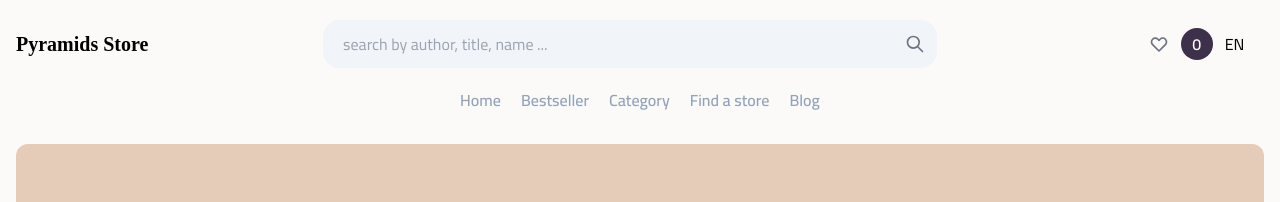
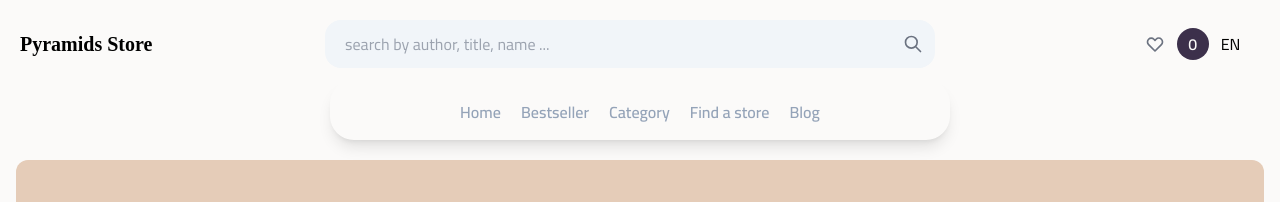
Before and after one commit to MohammadKhallaf/react-tw-bookstore, a React (Create React App) app: page / in a window 1280 px wide. Shown: the top 202 px of the page. Built offline with nearby package versions, Linux system fonts and the light colour scheme; no server answers; some icons are missing; a web font is replaced by a local one.

Commit message:
update site nav

```diff
--- a/src/App.tsx
+++ b/src/App.tsx
@@ -25,6 +25,7 @@ function App() {
   return (
     <>
       <Navbar />
+      <div className="mt-20 md:mt-[10rem]"></div>
       <main className="container mx-auto">
         <HeroSection />
         <section className="mt-5">
--- a/src/components/Navbar/MobileNavbar.tsx
+++ b/src/components/Navbar/MobileNavbar.tsx
@@ -1,20 +1,22 @@
 import {
   SearchIcon,
   HeartIcon as OutlinedHeart,
+  MenuIcon,
 } from "@heroicons/react/outline";
 import Sitebar from "./Sitebar";
 interface Props {
   isShow: boolean;
+  toggleShow: () => void;
 }
 const MobileNavbar = (props: Props) => {
   return (
     <div
-      className={`bg-lightCofee
+      className={`
       flex flex-col md:hidden
       rounded-b-xl
-      pt-[4rem] pb-3 px-5 w-full
+      pt-3 pb-3 px-5 w-full mt-[3rem]
       transition-all ease-out duration-500 drop-shadow-md
-      absolute left-0 right-0
+      fixed left-0 right-0 z-10 bg-calmWhite
       ${props.isShow ? "top-0" : "-top-[30rem]"}`}
     >
       <Sitebar direction="col" />
--- a/src/components/Navbar/Sitebar.tsx
+++ b/src/components/Navbar/Sitebar.tsx
@@ -1,14 +1,18 @@
 const Sitebar = ({ direction }: { direction: string }) => {
   return (
     <nav
-      className={`justify-center py-5 flex-${direction}  ${
-        direction === "row" ? "hidden md:flex" : ""
-      }`}>
+      className={`justify-center pt-5 pb-3 flex-${direction}  ${
+        direction === "row"
+          ? "hidden md:flex shadow-lg min-w-fit w-1/2 mx-auto px-9 md:pb-4 rounded-3xl mt-3"
+          : ""
+      }`}
+    >
       <ul
         className={`flex flex-${direction} ${
-          direction === "row" ? "space-x-5" : "space-y-3"
-        } select-none font-semibold`}>
-        <li className="nav__item">Home</li>
+          direction === "row" ? "space-x-5" : "space-y-4 items-center"
+        } select-none font-semibold`}
+      >
+        <li className="nav__item active">Home</li>
         <li className="nav__item">Bestseller</li>
         <li className="nav__item">Category</li>
         <li className="nav__item">Find a store</li>
--- a/src/components/Navbar/index.tsx
+++ b/src/components/Navbar/index.tsx
@@ -3,6 +3,7 @@ import { useState } from "react";
 import {
   SearchIcon,
   HeartIcon as OutlinedHeart,
+  XIcon,
 } from "@heroicons/react/outline";
 import { HeartIcon as SolidHeart } from "@heroicons/react/solid";
 import MenuIcon from "@heroicons/react/solid/MenuIcon";
@@ -16,8 +17,9 @@ export function Navbar(props: NavbarProps) {
     setShow((prevState) => !prevState);
   };
   return (
-    <header className="container pt-5 pb-3 mx-auto">
-      <div className="flex w-full items-center relative z-10">
+    <>
+      <header className="pt-5 pb-3 mx-auto fixed z-20 top-0 bg-calmWhite left-0 right-0 px-5">
+        <div className="flex w-full items-center relative container">
           {/* logo */}
           <h1 className=" text-xl font-bold font-nova select-none whitespace-nowrap basis-[100%] md:basis-[25%]">
             Pyramids Store
@@ -45,15 +47,22 @@ export function Navbar(props: NavbarProps) {
             </span>
             <span>EN</span>
           </div>
-
+          {!isShow ? (
             <MenuIcon
               className="w-5 h-5 md:hidden hover:cursor-pointer hover:text-lightViolet"
               onClick={toggleMobileNav}
             />
+          ) : (
+            <XIcon
+              className="w-5 h-5 md:hidden hover:cursor-pointer hover:text-lightViolet"
+              onClick={toggleMobileNav}
+            />
+          )}
         </div>
 
-      <MobileNavbar isShow={isShow} />
         <Sitebar direction="row" />
       </header>
+      <MobileNavbar isShow={isShow} toggleShow={toggleMobileNav} />
+    </>
   );
 }
--- a/src/index.css
+++ b/src/index.css
@@ -567,12 +567,6 @@ video {
 .relative{
   position: relative;
 }
-.inset-0{
-  top: 0px;
-  right: 0px;
-  bottom: 0px;
-  left: 0px;
-}
 .inset-y-0{
   top: 0px;
   bottom: 0px;
@@ -583,17 +577,20 @@ video {
 .bottom-4{
   bottom: 1rem;
 }
-.right-0{
-  right: 0px;
+.top-0{
+  top: 0px;
 }
 .left-0{
   left: 0px;
 }
-.top-0{
-  top: 0px;
+.right-0{
+  right: 0px;
 }
 .-top-\[30rem\]{
   top: -30rem;
+}
+.z-20{
+  z-index: 20;
 }
 .z-10{
   z-index: 10;
@@ -601,6 +598,9 @@ video {
 .mx-auto{
   margin-left: auto;
   margin-right: auto;
+}
+.mt-20{
+  margin-top: 5rem;
 }
 .mt-5{
   margin-top: 1.25rem;
@@ -610,6 +610,9 @@ video {
 }
 .mt-3{
   margin-top: 0.75rem;
+}
+.mt-\[3rem\]{
+  margin-top: 3rem;
 }
 .flex{
   display: flex;
@@ -626,11 +629,11 @@ video {
 .h-\[50vh\]{
   height: 50vh;
 }
+.h-7{
+  height: 1.75rem;
+}
 .h-5{
   height: 1.25rem;
-}
-.h-7{
-  height: 1.75rem;
 }
 .min-h-\[15rem\]{
   min-height: 15rem;
@@ -641,14 +644,21 @@ video {
 .w-\[10vh\]{
   width: 10vh;
 }
-.w-5{
-  width: 1.25rem;
-}
 .w-\[80\%\]{
   width: 80%;
 }
 .w-7{
   width: 1.75rem;
+}
+.w-5{
+  width: 1.25rem;
+}
+.w-1\/2{
+  width: 50%;
+}
+.min-w-fit{
+  min-width: -moz-fit-content;
+  min-width: fit-content;
 }
 .grow{
   flex-grow: 1;
@@ -661,31 +671,6 @@ video {
 }
 .basis-\[25\%\]{
   flex-basis: 25%;
-}
-@keyframes bounce{
-
-  0%, 100%{
-    transform: translateY(-25%);
-    animation-timing-function: cubic-bezier(0.8,0,1,1);
-  }
-
-  50%{
-    transform: none;
-    animation-timing-function: cubic-bezier(0,0,0.2,1);
-  }
-}
-.animate-bounce{
-  animation: bounce 1s infinite;
-}
-@keyframes ping{
-
-  75%, 100%{
-    transform: scale(2);
-    opacity: 0;
-  }
-}
-.animate-ping{
-  animation: ping 1s cubic-bezier(0, 0, 0.2, 1) infinite;
 }
 @keyframes pulse{
 
@@ -749,10 +734,10 @@ video {
   margin-right: calc(1.25rem * var(--tw-space-x-reverse));
   margin-left: calc(1.25rem * calc(1 - var(--tw-space-x-reverse)));
 }
-.space-y-3 > :not([hidden]) ~ :not([hidden]){
+.space-y-4 > :not([hidden]) ~ :not([hidden]){
   --tw-space-y-reverse: 0;
-  margin-top: calc(0.75rem * calc(1 - var(--tw-space-y-reverse)));
-  margin-bottom: calc(0.75rem * var(--tw-space-y-reverse));
+  margin-top: calc(1rem * calc(1 - var(--tw-space-y-reverse)));
+  margin-bottom: calc(1rem * var(--tw-space-y-reverse));
 }
 .whitespace-nowrap{
   white-space: nowrap;
@@ -768,6 +753,9 @@ video {
 }
 .rounded-full{
   border-radius: 9999px;
+}
+.rounded-3xl{
+  border-radius: 1.5rem;
 }
 .rounded-b-xl{
   border-bottom-right-radius: 0.75rem;
@@ -786,10 +774,6 @@ video {
 .bg-calmWhite{
   --tw-bg-opacity: 1;
   background-color: hsl(30 25% 98% / var(--tw-bg-opacity));
-}
-.bg-slate-400{
-  --tw-bg-opacity: 1;
-  background-color: rgb(148 163 184 / var(--tw-bg-opacity));
 }
 .bg-lightCofee{
   --tw-bg-opacity: 1;
@@ -839,9 +823,9 @@ video {
   padding-left: 1.25rem;
   padding-right: 1.25rem;
 }
-.py-5{
-  padding-top: 1.25rem;
-  padding-bottom: 1.25rem;
+.px-9{
+  padding-left: 2.25rem;
+  padding-right: 2.25rem;
 }
 .pt-3{
   padding-top: 0.75rem;
@@ -857,9 +841,6 @@ video {
 }
 .pr-3{
   padding-right: 0.75rem;
-}
-.pt-\[4rem\]{
-  padding-top: 4rem;
 }
 .pr-8{
   padding-right: 2rem;
@@ -919,6 +900,11 @@ video {
 .text-calmWhite{
   --tw-text-opacity: 1;
   color: hsl(30 25% 98% / var(--tw-text-opacity));
+}
+.shadow-lg{
+  --tw-shadow: 0 10px 15px -3px rgb(0 0 0 / 0.1), 0 4px 6px -4px rgb(0 0 0 / 0.1);
+  --tw-shadow-colored: 0 10px 15px -3px var(--tw-shadow-color), 0 4px 6px -4px var(--tw-shadow-color);
+  box-shadow: var(--tw-ring-offset-shadow, 0 0 #0000), var(--tw-ring-shadow, 0 0 #0000), var(--tw-shadow);
 }
 .drop-shadow-md{
   --tw-drop-shadow: drop-shadow(0 4px 3px rgb(0 0 0 / 0.07)) drop-shadow(0 2px 2px rgb(0 0 0 / 0.06));
@@ -1009,6 +995,10 @@ body {
 
 @media (min-width: 768px){
 
+  .md\:mt-\[10rem\]{
+    margin-top: 10rem;
+  }
+
   .md\:flex{
     display: flex;
   }
@@ -1027,6 +1017,10 @@ body {
 
   .md\:grid-cols-3{
     grid-template-columns: repeat(3, minmax(0, 1fr));
+  }
+
+  .md\:pb-4{
+    padding-bottom: 1rem;
   }
 }
 
--- a/src/styles/main.css
+++ b/src/styles/main.css
@@ -14,6 +14,7 @@ body {
 @layer components {
   .nav__item {
     @apply text-slate-400 hover:text-lightViolet hover:cursor-pointer relative;
+
     &:hover::after {
       @apply content-[""] absolute -bottom-3 h-[1px] w-[10px] rounded-full bg-lightViolet animate-ping left-[50%];
       translate: -50%;
```
Lines whose indentation alone changed are shown as unchanged.
